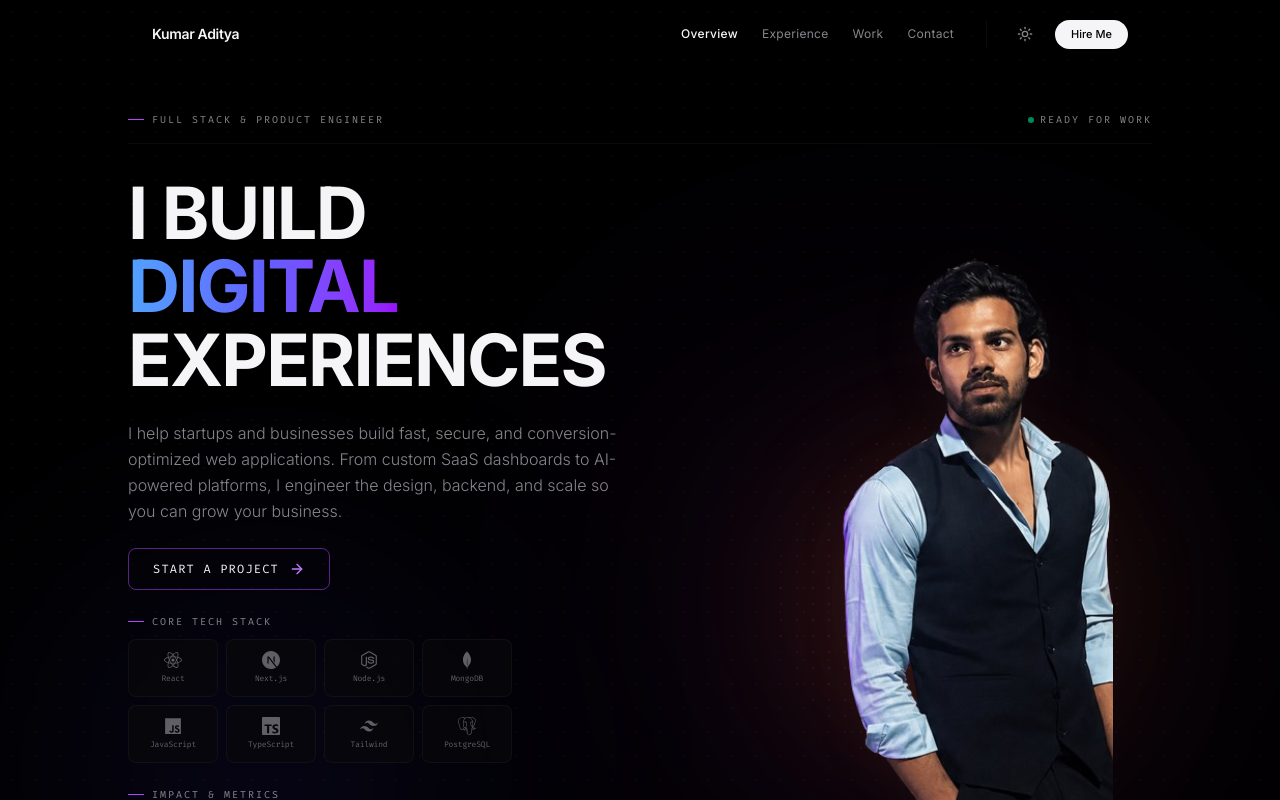
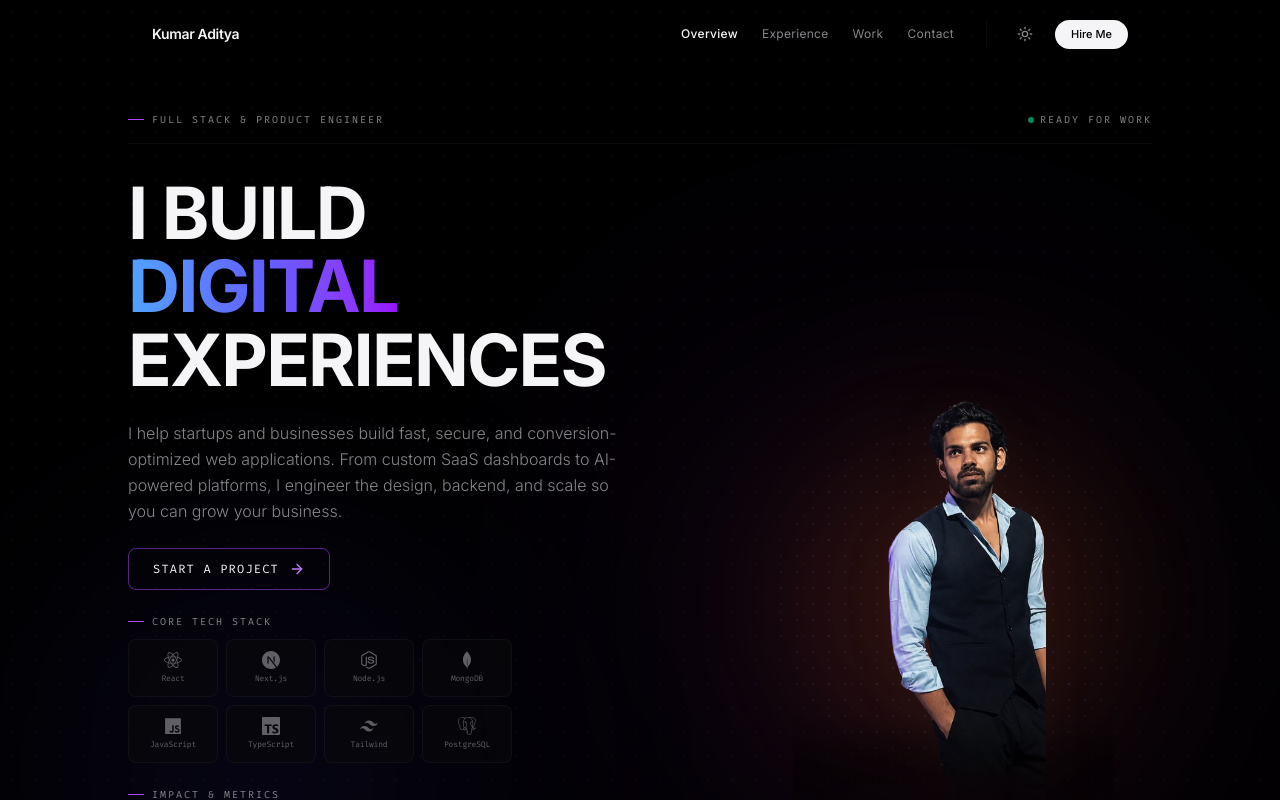
Before and after one commit to Kumaraditya18/Portfolio, a React (Vite) app: page / in a window 1280 px wide. Shown: the top 800 px of the page. Built offline with nearby package versions, Linux system fonts and the light colour scheme.

Commit message:
style: constrain portrait image height to eliminate overflow, apply mask, and remove all remaining purple hover highlights in light mode

```diff
--- a/src/components/Hero.jsx
+++ b/src/components/Hero.jsx
@@ -145,11 +145,11 @@ const Hero = () => {
             <div className="absolute w-[360px] h-[360px] rounded-full bg-[radial-gradient(rgba(167,113,238,0.1)_1px,transparent_1px)] bg-[size:16px_16px] [mask-image:radial-gradient(circle,black_55%,transparent_100%)] pointer-events-none animate-[spin_180s_linear_infinite]"></div>
 
             {/* User Portrait Image */}
-            <div className="relative w-full max-w-[320px] h-auto flex items-end justify-center [mask-image:linear-gradient(to_top,transparent_0%,black_16%)]">
+            <div className="relative w-full max-w-[320px] h-[460px] flex items-end justify-center [mask-image:linear-gradient(to_top,transparent_0%,black_16%)]">
               <img
                 src="/my_portrait.png?v=2"
                 alt="Kumar Aditya Portrait"
-                className="w-full h-auto object-contain object-bottom select-none pointer-events-none relative z-10 transition-transform duration-500 hover:scale-[1.025] filter drop-shadow-[0_10px_20px_rgba(61,43,31,0.15)] dark:drop-shadow-[0_12px_24px_rgba(0,0,0,0.6)]"
+                className="max-h-full max-w-full object-contain object-bottom select-none pointer-events-none relative z-10 transition-transform duration-500 hover:scale-[1.025] filter drop-shadow-[0_10px_20px_rgba(61,43,31,0.15)] dark:drop-shadow-[0_12px_24px_rgba(0,0,0,0.6)]"
               />
               <div className="absolute inset-x-0 bottom-0 h-28 bg-gradient-to-t from-bg-app to-transparent z-20"></div>
             </div>
--- a/src/components/Projects.jsx
+++ b/src/components/Projects.jsx
@@ -171,7 +171,7 @@ const Projects = () => {
                 <div>
                   <div className="flex items-start justify-between gap-4 mb-2">
                     <div>
-                      <h4 className="text-lg md:text-xl font-bold text-text-app group-hover:text-purple-600 dark:group-hover:text-purple-300 transition-colors">
+                      <h4 className="text-lg md:text-xl font-bold text-text-app group-hover:text-text-app dark:group-hover:text-purple-300 transition-colors">
                         {proj.title}
                       </h4>
                       <p className="text-[11px] text-[#a771ee] font-mono mt-0.5">{proj.subtitle}</p>
```
